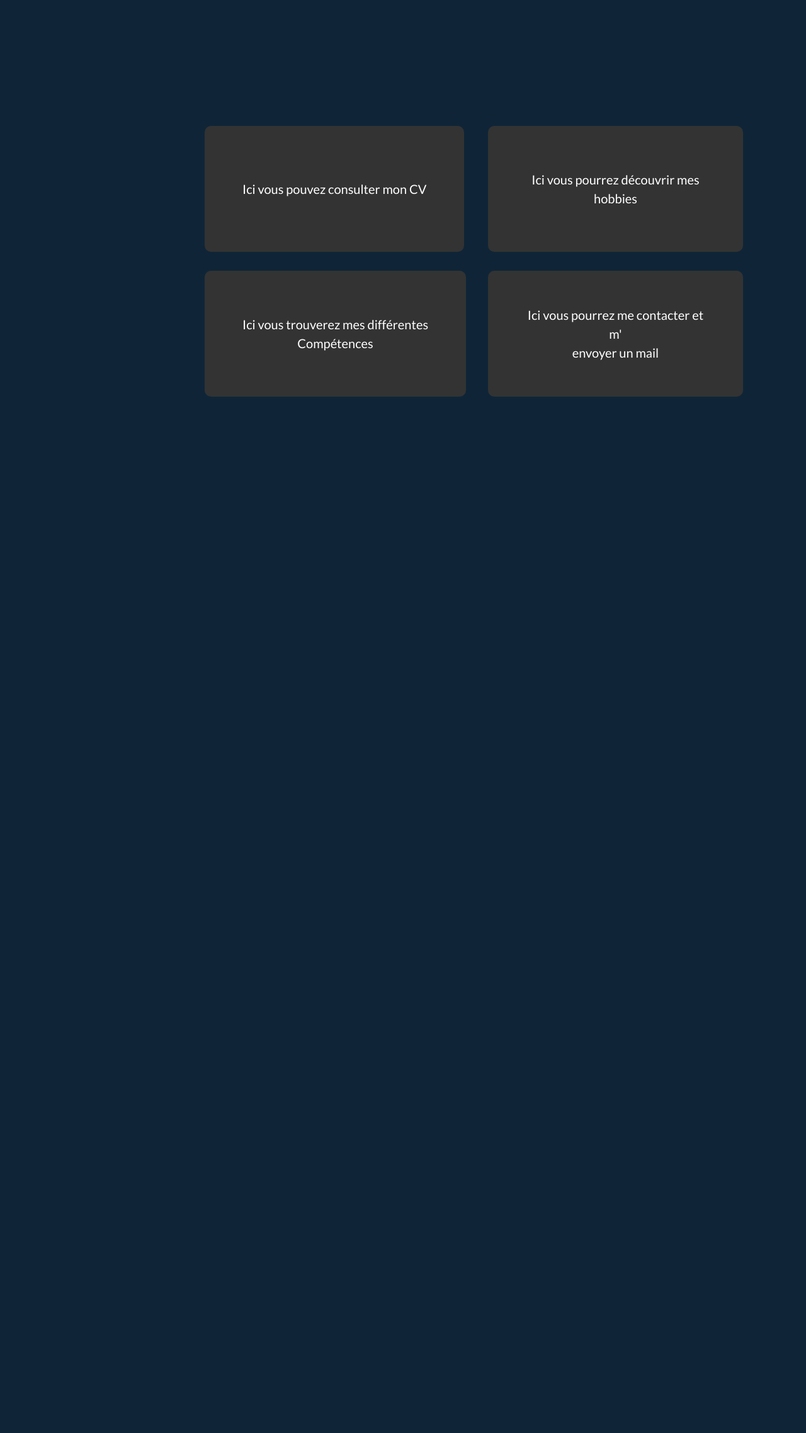
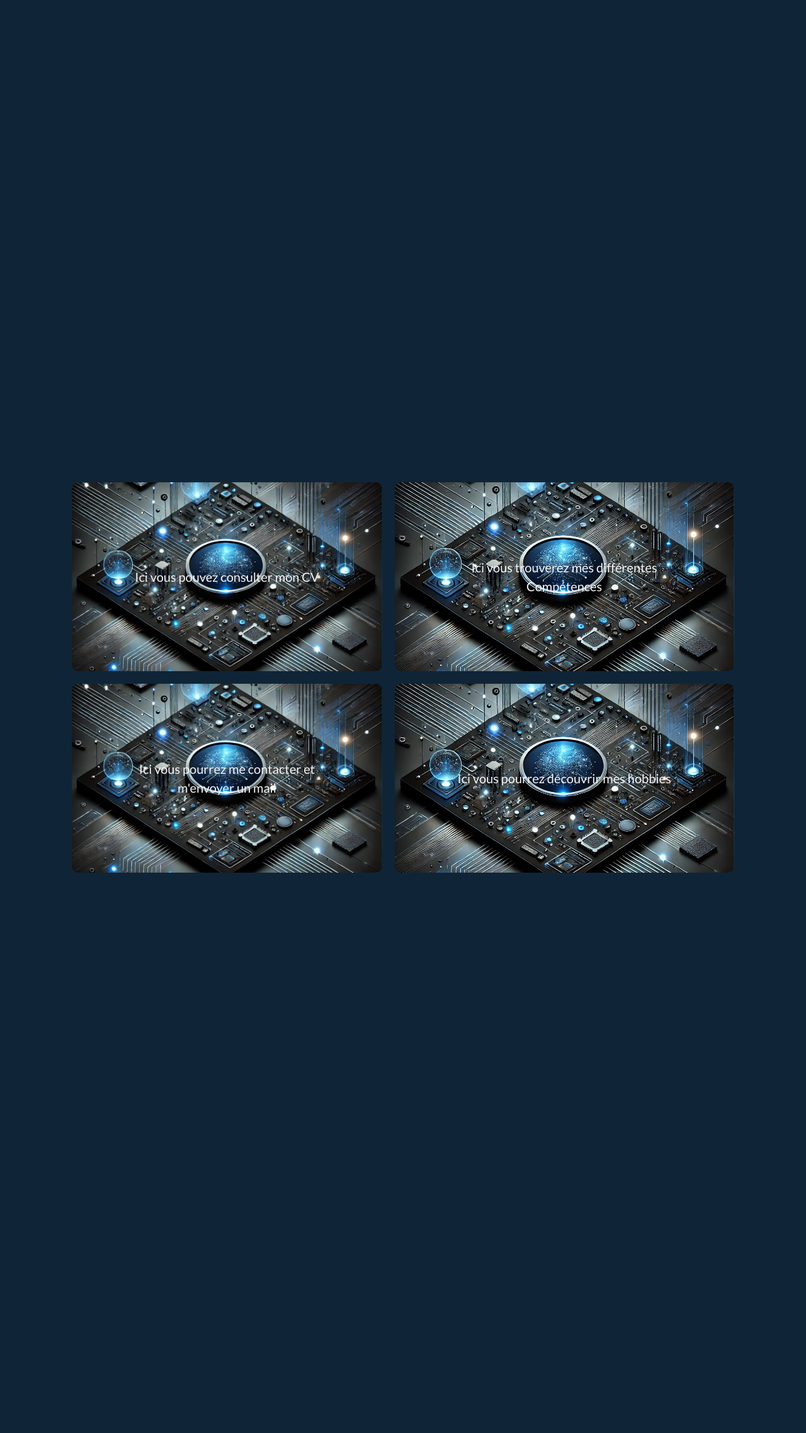
Before and after one commit to NoanBurelier/Eportfolio-Noan, a Symfony app: template templates/eportfolio/index.html.twig in a window 1280 px wide. Shown: the part 180-2456 px from the top of the page at 63% size. Before the commit the page ends 810 px from the top, so only its background shows below. Run offline with Twig, Linux system fonts and the light colour scheme; the template is opened without the code that fills it, so the values that code supplies are empty; some libraries are stand-ins or nearby versions.

Commit message:
NewCommit

```diff
--- a/public/styles/Accueil/Accueil.css
+++ b/public/styles/Accueil/Accueil.css
@@ -2,13 +2,13 @@
 
 /* button */
 .btn {
-  margin: 100px;
-  padding: 25px 60px;
+  margin: 10px;
+  padding: 55px 100px;
   font-size: 20px;
-  min-height: 200px;
+  min-height: 300px;
   border: none;
   outline: none;
-  color: #FFF;
+  color: #f5f5f5;
   cursor: pointer;
   position: relative;
   z-index: 0;
@@ -20,10 +20,15 @@
   position: absolute;
   width: 100%;
   height: 100%;
-  background-color: #333;
+  background-color: #645e5e;
   left: 0;
   top: 0;
   border-radius: 10px;
+
+  background-image: url('public/styles/Accueil/Image/image-button.webp'); /* chemin vers ton image */
+  background-size: cover;       /* pour que l’image remplisse le bouton */
+  background-position: center;  /* centrer l’image */
+  background-repeat: no-repeat;
 }
 /* glow */
 .btn::before {
@@ -67,26 +72,20 @@
   font-weight: bold;
 }
 
-.content-center {
-    position: absolute;
-    top: 280px;
-    left: 225px;
+
+.page-center {
+  display: flex;
+  justify-content: center;
+  align-items: center;
+  height: 300vh;
 }
 
-.content-center-Comp {
-    position: absolute;
-    top: 510px;
-    left: 225px;
+.grid-buttons {
+  display: grid;
+  grid-template-columns: repeat(2, auto);
+  gap: 0px;
 }
 
-.content-center-Hobb {
-    position: absolute;
-    top: 510px;
-    left: 675px;
+.btn-cv::after {
+  background-image: url('public/styles/Accueil/Image/image-button.webp');
 }
-
-.content-center-con {
-    position: absolute;
-    top: 280px;
-    left: 675px;
-}
--- a/templates/eportfolio/index.html.twig
+++ b/templates/eportfolio/index.html.twig
@@ -6,19 +6,12 @@
 {% endblock %}
 
 {% block body %}
-    <div class="content-center">
-        <button class="btn">Ici vous pouvez consulter mon CV</button>
-    </div>
-
-    <div class="content-center-Comp">
-        <button class="btn">Ici vous trouverez mes différentes <br> Compétences</button>
-    </div>
-
-    <div class="content-center-Hobb">
-        <button class="btn">Ici vous pourrez me contacter et m'<br>envoyer un mail</button>
-    </div>
-
-    <div class="content-center-con">
-        <button class="btn">Ici vous pourrez découvrir mes hobbies</button>
+    <div class="page-center">
+        <div class = "grid-buttons">
+            <button class="btn btn-cv">Ici vous pouvez consulter mon CV</button>
+            <button class="btn">Ici vous trouverez mes différentes <br> Compétences</button>
+            <button class="btn">Ici vous pourrez me contacter et <br> m'envoyer un mail</button>
+            <button class="btn">Ici vous pourrez découvrir mes hobbies</button>
+        </div>
     </div>
 {% endblock %}
```
Also changed, not shown: public/styles/Accueil/Image/Image-button.webp (added).
